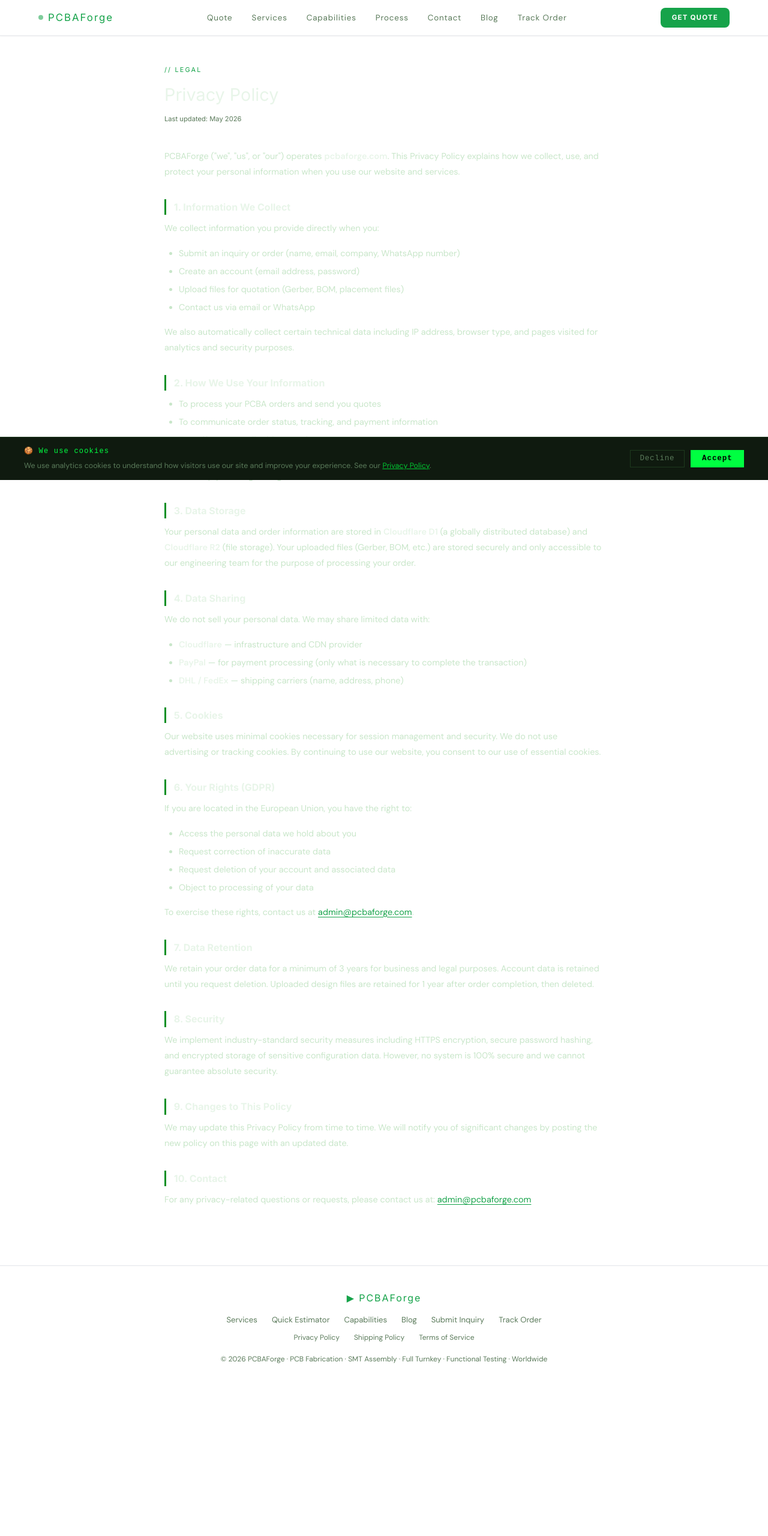
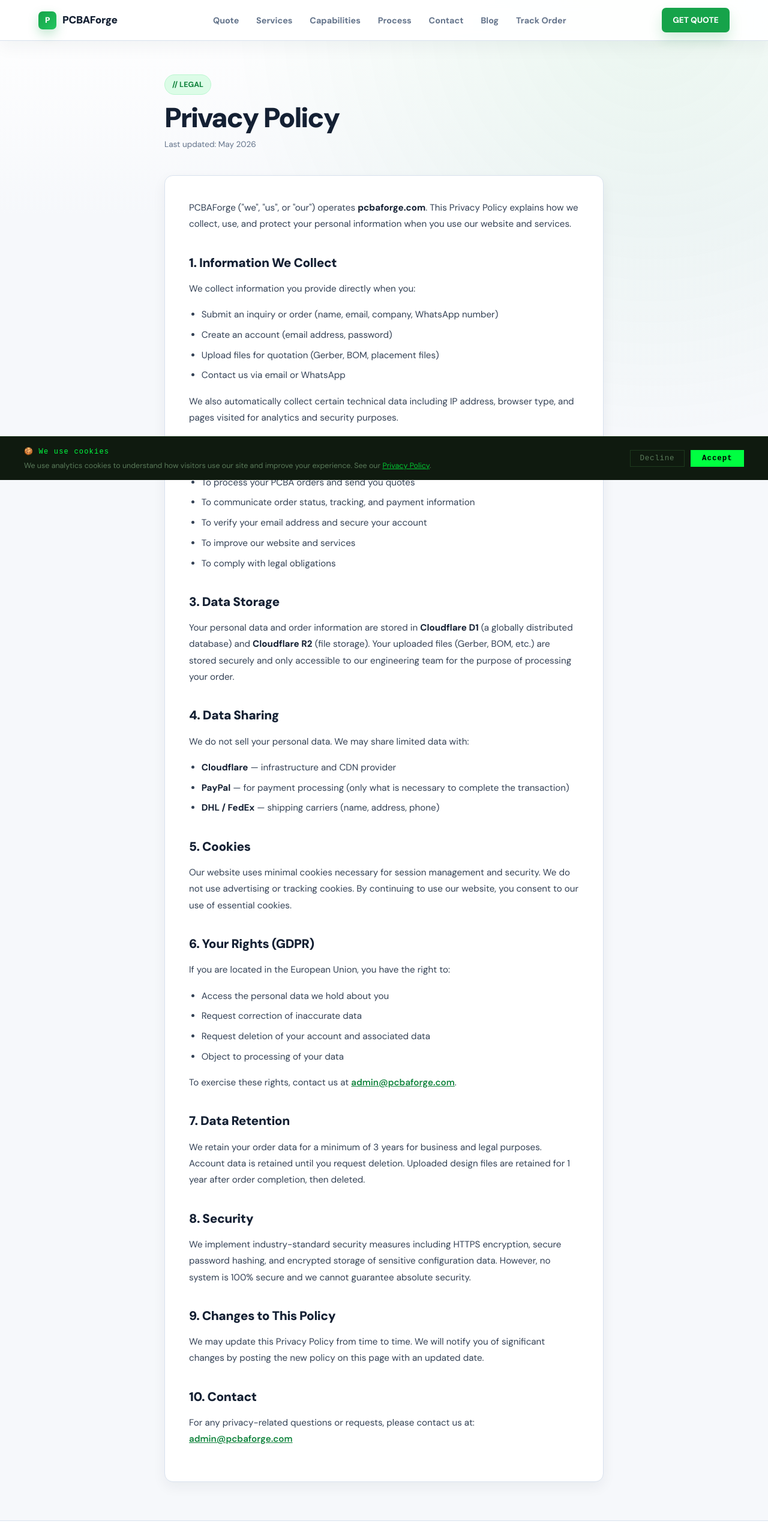
Before and after one commit to andrewljf001/CC-pcba-order-website, a website: page public/privacy.html in a window 1280 px wide. Shown: the top 2560 px of the page at 60% size. Before the commit the page ends 2316 px from the top, so only its background shows below. Drawn offline with Linux system fonts and the light colour scheme; no server answers.

Commit message:
redesign(theme): privacy.html 重做为现代SaaS白色商务风(文档页)

```diff
--- a/public/privacy.html
+++ b/public/privacy.html
@@ -6,55 +6,64 @@
 <title>Privacy Policy — PCBAForge</title>
 <meta name="description" content="PCBAForge Privacy Policy — how we collect, use, and protect your personal data.">
 <link rel="preconnect" href="https://fonts.googleapis.com">
-<link href="https://fonts.googleapis.com/css2?family=Inter:wght@400;500;600;700&family=DM+Sans:wght@300;400;500;600&display=swap" rel="stylesheet">
+<link href="https://fonts.googleapis.com/css2?family=DM+Sans:opsz,wght@9..40,400;9..40,500;9..40,600;9..40,700;9..40,800;9..40,900&family=Inter:wght@400;500;600;700&display=swap" rel="stylesheet">
 <style>
-:root{--bg:#FFFFFF;--bg2:#FFFFFF;--bg3:#F7F8FA;--dim:#F2F3F5;--border:#E3E5E9;--green:#16A34A;--green2:#00C832;--green3:#008F24;--text:#C8E6C9;--muted:#5A7A5A;--white:#E8F5E9;--amber:#FFB300;--red:#FF4444;--wa:#25D366;--max:860px}
-*{box-sizing:border-box;margin:0;padding:0}html{scroll-behavior:smooth}
-body{font-family:'DM Sans',sans-serif;background:var(--bg);color:var(--text);line-height:1.65;overflow-x:hidden}
+:root{
+  --bg:#f6f8fb;--bg2:#ffffff;--bg3:#f8fafc;--dim:#f0fdf4;
+  --border:#d9e2ee;--line:#d9e2ee;
+  --green:#16a34a;--green2:#11843d;--green3:#7fd69a;
+  --text:#334155;--muted:#64748b;--white:#142033;--ink:#142033;
+  --amber:#b7791f;--red:#dc2626;--wa:#25d366;
+  --shadow:0 16px 44px rgba(20,32,51,.08);--shadow-sm:0 8px 22px rgba(20,32,51,.06);
+  --max:860px;
+  --font:'DM Sans',Inter,ui-sans-serif,system-ui,-apple-system,BlinkMacSystemFont,"Segoe UI",Arial,sans-serif;
+}
+*{box-sizing:border-box;margin:0;padding:0}
+html{scroll-behavior:smooth;background:var(--bg)}
+body{font-family:var(--font);background:radial-gradient(circle at 85% 1%,rgba(22,163,74,.08),transparent 24%),linear-gradient(180deg,#fff 0,#f6f8fb 360px,#f6f8fb 100%);color:var(--text);line-height:1.7;overflow-x:hidden}
 a{color:inherit;text-decoration:none}
-nav{position:sticky;top:0;z-index:100;display:flex;justify-content:space-between;align-items:center;padding:0 5%;height:60px;background:rgba(255,255,255,.96);border-bottom:1px solid var(--border);backdrop-filter:blur(10px);box-shadow:0 1px 3px rgba(0,0,0,.04)}
-.nav-logo{font-family:'Inter',sans-serif;font-size:1.05rem;color:var(--green);letter-spacing:.12em;display:flex;align-items:center;gap:8px}
-.ldot{width:8px;height:8px;background:var(--green);border-radius:50%;animation:pulse 2s infinite}
-@keyframes pulse{0%,100%{opacity:1;box-shadow:0 0 0 0 rgba(22,163,74,.25)}50%{opacity:.55;box-shadow:0 0 0 5px rgba(22,163,74,0)}}
-.nav-links{list-style:none;display:flex;gap:2rem}.nav-links a{font-size:.84rem;letter-spacing:.06em;color:var(--muted);transition:color .2s}.nav-links a:hover{color:var(--green)}
-.nav-cta{background:var(--green);color:#fff;font-family:'Inter',sans-serif;font-size:.72rem;font-weight:700;letter-spacing:.1em;padding:.45rem 1.2rem;transition:opacity .2s}.nav-cta:hover{opacity:.85}
-.wrap{max-width:var(--max);margin:0 auto;padding:3rem 5% 5rem}
-.page-label{font-family:'Inter',sans-serif;font-size:.68rem;color:var(--green);letter-spacing:.2em;margin-bottom:.5rem}
-.page-title{font-family:'Inter',sans-serif;font-size:clamp(1.3rem,2.5vw,1.8rem);color:var(--white);margin-bottom:.5rem}
-.page-date{font-family:'Inter',sans-serif;font-size:.7rem;color:var(--muted);margin-bottom:2.5rem}
-.doc h2{font-family:'Inter',sans-serif;font-size:1rem;color:var(--white);margin:2rem 0 .6rem;padding-left:.8rem;border-left:3px solid var(--green3)}
-.doc p{font-size:.9rem;color:var(--text);line-height:1.8;margin-bottom:1rem}
-.doc ul{margin:.5rem 0 1rem 1.5rem}
-.doc li{font-size:.9rem;color:var(--text);line-height:1.75;margin-bottom:.3rem}
-.doc a{color:var(--green);text-decoration:underline;text-underline-offset:3px}
-.doc strong{color:var(--white)}
-footer{position:relative;z-index:1;border-top:1px solid var(--border);padding:2.5rem 5%}
+
+nav{position:sticky;top:0;z-index:100;display:flex;justify-content:space-between;align-items:center;padding:0 5%;height:68px;background:rgba(255,255,255,.92);border-bottom:1px solid var(--line);backdrop-filter:blur(10px);box-shadow:0 10px 28px rgba(20,32,51,.05)}
+.nav-logo{display:flex;align-items:center;gap:10px;color:var(--ink);font-size:1.08rem;font-weight:900;letter-spacing:-.02em}
+.ldot{position:relative;width:30px;height:30px;border-radius:7px;background:linear-gradient(135deg,#16a34a,#22c55e);box-shadow:0 8px 18px rgba(22,163,74,.25);animation:none}
+.ldot::after{content:"P";position:absolute;inset:0;display:grid;place-items:center;color:#fff;font-size:.84rem;font-weight:900;line-height:1}
+.nav-links{list-style:none;display:flex;gap:1.8rem}
+.nav-links a{font-size:.9rem;color:var(--muted);font-weight:700;transition:color .2s}
+.nav-links a:hover{color:var(--ink)}
+.nav-cta{background:var(--green);color:#fff;border-radius:7px;font-size:.85rem;font-weight:800;padding:.55rem 1.15rem;box-shadow:0 12px 22px rgba(22,163,74,.18);transition:background .2s}
+.nav-cta:hover{background:var(--green2)}
+
+.wrap{max-width:var(--max);margin:0 auto;padding:3.5rem 5% 4rem}
+.page-label{display:inline-flex;align-items:center;background:#dcfce7;border:1px solid #bbf7d0;color:var(--green2);border-radius:999px;padding:.35rem .75rem;margin-bottom:.9rem;font-size:.78rem;font-weight:800}
+.page-title{color:var(--ink);font-size:clamp(2rem,3.6vw,3rem);line-height:1.04;letter-spacing:-.045em;font-weight:900;margin-bottom:.5rem}
+.page-date{font-size:.85rem;color:var(--muted);margin-bottom:2.5rem}
+
+.doc{background:#fff;border:1px solid var(--line);border-radius:14px;box-shadow:var(--shadow-sm);padding:2.5rem}
+.doc h2{color:var(--ink);font-size:1.3rem;font-weight:900;letter-spacing:-.02em;margin:2rem 0 .8rem}
+.doc h2:first-child{margin-top:0}
+.doc h3{color:var(--ink);font-size:1.02rem;font-weight:800;margin:1.5rem 0 .6rem}
+.doc p{color:var(--text);font-size:.95rem;line-height:1.8;margin-bottom:1rem}
+.doc ul,.doc ol{margin:0 0 1rem 1.3rem}
+.doc li{color:var(--text);font-size:.95rem;line-height:1.8;margin-bottom:.4rem}
+.doc a{color:var(--green2);font-weight:600;text-decoration:underline}
+.doc strong{color:var(--ink);font-weight:700}
+.info-box{background:#f0fdf4;border:1px solid #bbf7d0;border-radius:10px;padding:1.1rem 1.3rem;margin:1.2rem 0;font-size:.9rem;color:var(--text);line-height:1.7}
+.tbl{width:100%;border-collapse:collapse;font-size:.9rem;margin:1.2rem 0;background:#fff;border-radius:10px;overflow:hidden}
+.tbl th{background:#f8fafc;color:var(--ink);padding:.7rem 1rem;text-align:left;font-size:.82rem;font-weight:900;border:1px solid var(--line)}
+.tbl td{padding:.65rem 1rem;border:1px solid var(--line);color:var(--text)}
+.tbl tr:nth-child(even) td{background:#fbfdff}
+
+footer{background:#fff;border-top:1px solid var(--line);padding:2.5rem 5%}
 .fi{max-width:1200px;margin:0 auto;text-align:center}
-.flogo{font-family:'Inter',sans-serif;font-size:1rem;color:var(--green);letter-spacing:.12em;margin-bottom:.8rem}
-.flinks{display:flex;justify-content:center;gap:1.5rem;margin-bottom:.6rem;flex-wrap:wrap}
-.flinks a{font-size:.82rem;color:var(--muted);transition:color .2s}.flinks a:hover{color:var(--green)}
+.flogo{color:var(--green2);font-size:1rem;font-weight:900;margin-bottom:.8rem}
+.flinks{display:flex;justify-content:center;gap:2rem;margin-bottom:1rem;flex-wrap:wrap}
+.flinks a{font-size:.84rem;color:var(--muted);transition:color .2s}.flinks a:hover{color:var(--ink)}
 .flinks2{display:flex;justify-content:center;gap:1.5rem;margin-bottom:1rem;flex-wrap:wrap}
-.flinks2 a{font-size:.75rem;color:var(--muted);transition:color .2s}.flinks2 a:hover{color:var(--green)}
+.flinks2 a{font-size:.75rem;color:var(--muted)}.flinks2 a:hover{color:var(--ink)}
 .fcopy{font-size:.75rem;color:var(--muted)}
-.waf{position:fixed;bottom:2rem;right:2rem;width:56px;height:56px;background:var(--wa);border-radius:50%;display:flex;align-items:center;justify-content:center;box-shadow:0 4px 20px rgba(0,0,0,.18);z-index:999;transition:transform .2s}.waf:hover{transform:scale(1.1)}
-@media(max-width:768px){.nav-links{display:none}}
+.waf{position:fixed;bottom:2rem;right:2rem;width:56px;height:56px;background:var(--wa);border-radius:50%;display:flex;align-items:center;justify-content:center;box-shadow:0 12px 26px rgba(37,211,102,.25);z-index:999;transition:transform .2s}.waf:hover{transform:scale(1.08)}
 
-/* ===== white-business v2: rounded + shadow + green ===== */
-.nav-cta,.bp,.bg,.obtn,.bwa,.bem,.search-btn,.act-btn,.track-btn,
-button[type=submit],.pay-btn{border-radius:8px}
-.fg select,.fg input,.fg textarea,.search-row input,
-input,select,textarea{border-radius:6px}
-.sc,.qform,.qres,.card,.pay-card,.wc,.svc-card,.search-card,.order-top,
-.timeline-card,.note-card,.price-block,.msg-box,.success-box,.detail-panel .sub-body,
-.info-block,.warn-block,.radio-block,.manual-notice,.pay-card,.hero-img-wrap,
-.hpanel .fbody{border-radius:12px}
-.sc,.card,.pay-card,.wc,.search-card,.order-top,.timeline-card,
-.price-block{box-shadow:0 1px 3px rgba(16,24,40,.04),0 1px 2px rgba(16,24,40,.06)}
-.sptbl{border-radius:12px;overflow:hidden}
-.svc-card{border-radius:10px}
-.pn,.tl-dot{border-radius:50%}
-.status-pill{border-radius:999px}
-.stag,.svc-badge,.pay-tag,.badge-std,.badge-rq{border-radius:6px}
+@media(max-width:768px){nav{height:60px;padding:0 4%}.nav-links{display:none}.wrap{padding:2.5rem 4% 3rem}.page-title{font-size:2rem}.doc{padding:1.5rem}}
 </style>
 
 </head>
```
